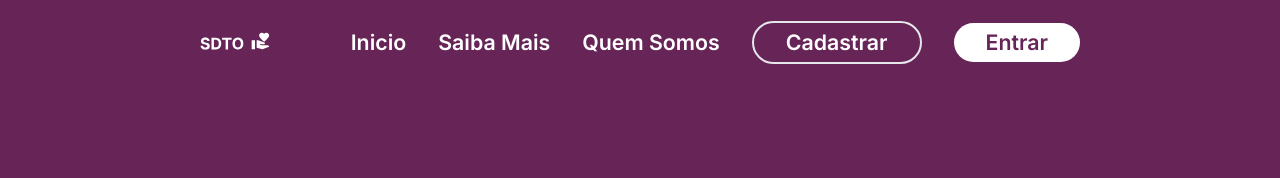
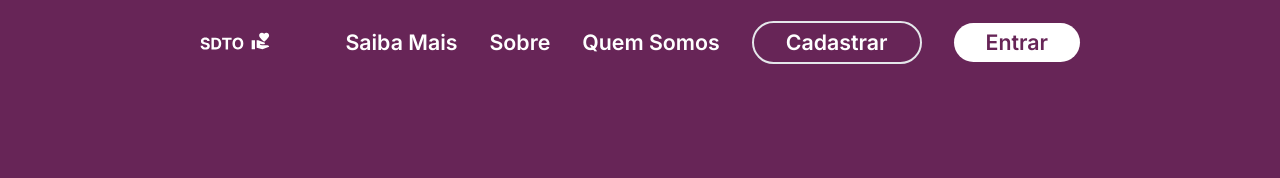
Before and after one commit to squadlovelace/sdto-frontend, a React (Vite) app: page / in a window 1280 px wide. Shown: the top 178 px of the page. Built offline with nearby package versions, Linux system fonts and the light colour scheme.

Commit message:
style: add  navbar e scrollbar customizados

```diff
--- a/package.json
+++ b/package.json
@@ -36,6 +36,7 @@
     "husky": "^8.0.1",
     "postcss": "^8.4.18",
     "prettier": "^2.7.1",
+    "tailwind-scrollbar": "^2.0.1",
     "tailwindcss": "^3.1.8",
     "typescript": "^4.8.4",
     "vite": "^3.1.0"
--- a/src/App.tsx
+++ b/src/App.tsx
@@ -1,16 +1,16 @@
 import { BrowserRouter, Route, Routes } from 'react-router-dom';
 
 import Home from './pages/Home/Layout';
-import QuemSomos from './pages/QuemSomos';
-import SaibaMais from './pages/SaibaMais';
+import Login from './pages/Login';
+import Register from './pages/Register';
 
 function App() {
   return (
     <BrowserRouter>
       <Routes>
         <Route path="/" element={<Home />} />
-        <Route path="/saibamais" element={<SaibaMais />} />
-        <Route path="quemsomos" element={<QuemSomos />} />
+        <Route path="/register" element={<Register />} />
+        <Route path="login" element={<Login />} />
       </Routes>
     </BrowserRouter>
   );
--- a/src/components/Header/index.tsx
+++ b/src/components/Header/index.tsx
@@ -7,18 +7,22 @@ import LiNavbar from '../LiNavbar';
 
 export function Header() {
   return (
-    <header className="bg-roxo500">
+    <header className="bg-roxo500 sticky top-0 z-30 w-full ">
       <nav className="flex justify-between mx-200px  h-22 items-center">
         <Link to="/">
           <img src={Logo} alt="Logo" className="h-5.5" />
         </Link>
         <ul className="flex flex-row gap-8 h-4.8 ">
-          <LiNavbar href="/" textLink="Inicio" />
           <LiNavbar href="#saibamais" textLink="Saiba Mais" />
+          <LiNavbar href="#sobre" textLink="Sobre" />
           <LiNavbar href="#quemsomos" textLink="Quem somos" />
           <div className="flex flex-row items-center gap-8">
-            <ButtonPrimaty>Cadastrar</ButtonPrimaty>
-            <ButtonSecondary>Entrar</ButtonSecondary>
+            <ButtonPrimaty>
+              <Link to="register">Cadastrar</Link>
+            </ButtonPrimaty>
+            <ButtonSecondary>
+              <Link to="login">Entrar</Link>
+            </ButtonSecondary>
           </div>
         </ul>
       </nav>
--- a/src/index.css
+++ b/src/index.css
@@ -1,6 +1,12 @@
 @tailwind base;
 @tailwind components;
 @tailwind utilities;
+
+@layer base {
+  html {
+    @apply h-32 scrollbar-thin scrollbar-thumb-roxo800  scrollbar-track-roxo200 overflow-y-scroll scrollbar-thumb-rounded-full scrollbar-track-rounded-full;
+  }
+}
 
 @layer components {
   .H1 {
@@ -49,4 +55,7 @@
   .cardImg {
     @apply flex flex-col justify-end;
   }
+  .header {
+    @apply fixed top-0 left-0 w-['100%'] h-['80px'] bg-roxo800 leading-['80px'] shadow-['5px_5px_15px_-5px_#01d29344'] z-['999'];
+  }
 }
--- a/src/pages/Home/HomeAbout/index.tsx
+++ b/src/pages/Home/HomeAbout/index.tsx
@@ -1,7 +1,7 @@
 import ContainerCard from './ContainerCard';
 
 const HomeAbout = () => (
-  <section className="bg-white flex flex-col items-center">
+  <section className="bg-white flex flex-col items-center" id="sobre">
     <h1 className="mt-[100px] mb-[50px] font-body font-bold text-x7 leading-[60px] text-roxo800">
       Sobre o SDTO
     </h1>
--- a/src/pages/Home/HomeActions/index.tsx
+++ b/src/pages/Home/HomeActions/index.tsx
@@ -2,7 +2,7 @@ import CardLinks from './CardLinks';
 import ContainerInfos from './ContainerInfos';
 
 const HomeActions = () => (
-  <section className="bg-roxo800">
+  <section className="bg-roxo800" id="saibamais">
     <div className="flex flex-col items-center mx pt-30">
       <h1 className="font-body font-bold text-x6.5 leading-50 text-white text-center mb-15">
         Perguntas Fequentes
--- a/src/pages/Home/HomeFooter/index.tsx
+++ b/src/pages/Home/HomeFooter/index.tsx
@@ -1,7 +1,10 @@
 import ContainerTeam from './ContainerTeam';
 
 const HomeFooter = () => (
-  <div className="bg-roxo500  flex flex-col items-center pb-[84px]">
+  <div
+    className="bg-roxo500  flex flex-col items-center pb-[84px]"
+    id="quemsomos"
+  >
     <h1 className="font-normal font-body text-x3 leading-8 text-center text-white pt-[70px] w-[500px] mb-[18px]">
       Sistema desenvolvido pelo
       <span className="font-bold">Lovelace Squad </span>
--- /dev/null
+++ b/src/pages/Login/index.tsx
@@ -0,0 +1,3 @@
+const Login = () => <div>Entrar</div>;
+
+export default Login;
--- /dev/null
+++ b/src/pages/Register/index.tsx
@@ -0,0 +1,3 @@
+const Register = () => <div>Cadastrar</div>;
+
+export default Register;
--- a/tailwind.config.js
+++ b/tailwind.config.js
@@ -75,5 +75,8 @@ module.exports = {
       },
     },
   },
-  plugins: [],
+  plugins: [require('tailwind-scrollbar')({ nocompatible: true })],
+  variants: {
+    scrollbar: ['rounded'],
+  },
 };
```
Also changed, not shown: 1 other file (tests, documents, lock files or other folders).
